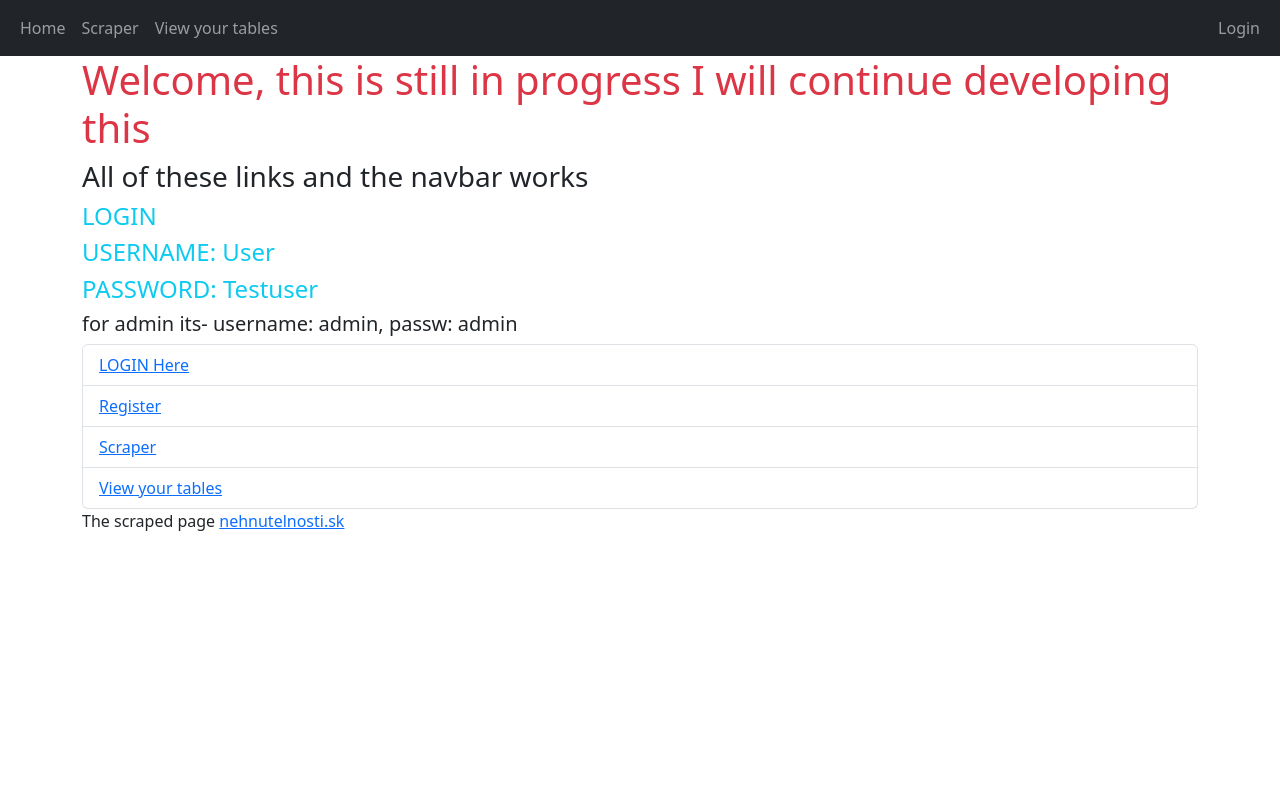
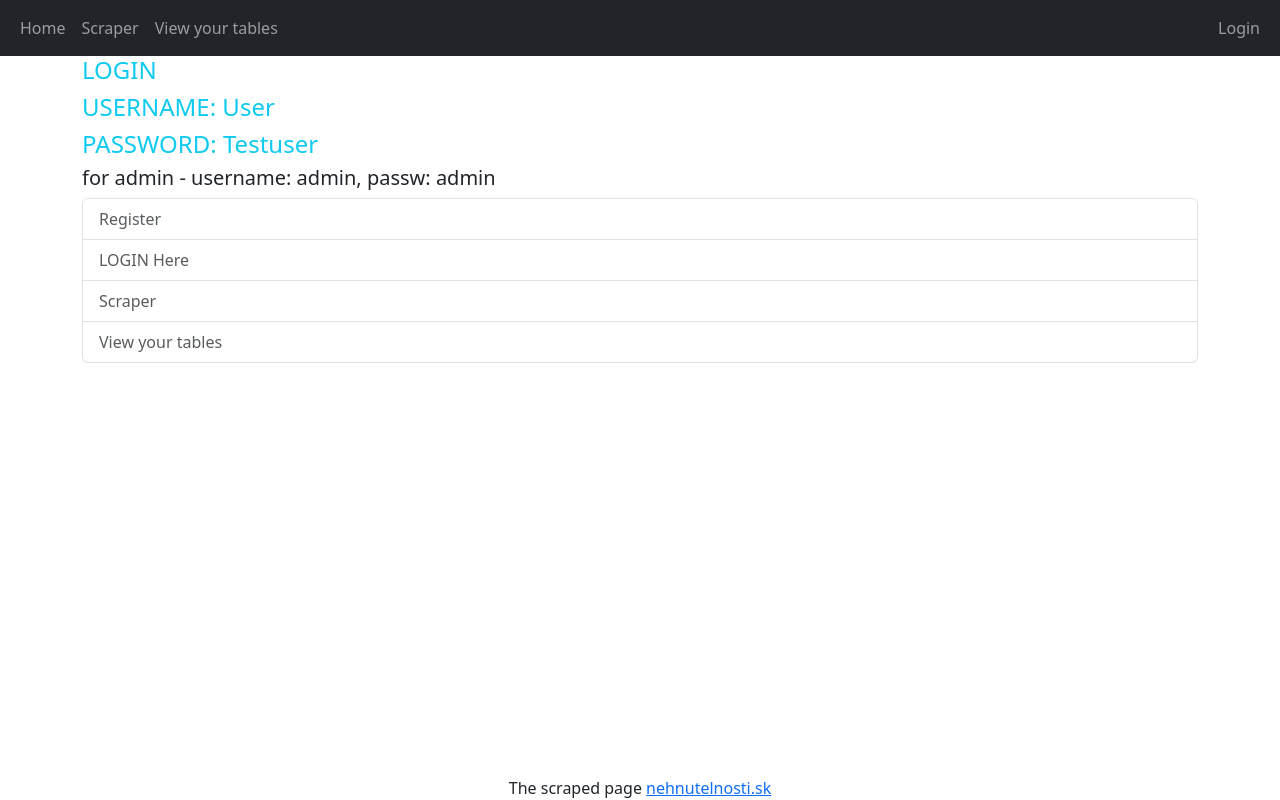
Before and after one commit to MrPotatorust/real_estate_scraper_website, a Django app: page / in a window 1280 px wide. Run offline with Django 5.2, Linux system fonts and the light colour scheme.

Commit message:
Changed html

```diff
--- a/website/scraper_integration/templates/scraper_integration/main_page.html
+++ b/website/scraper_integration/templates/scraper_integration/main_page.html
@@ -3,18 +3,18 @@
 
 {% block content %}
 
-<h1 class="text-danger">Welcome, this is still in progress I will continue developing this</h1>
-<h3>All of these links and the navbar works</h3>
 <h4 class="text-info">LOGIN</h4>
 <h4 class="text-info">USERNAME: User</h4>
 <h4 class="text-info">PASSWORD: Testuser</h4>
-<h5>for admin its- username: admin, passw: admin</h5>
+<h5>for admin - username: admin, passw: admin</h5>
 <ul class="list-group">
-    <li class="list-group-item list-group-item-action"><a href="/login">LOGIN Here</a></li>
-    <li class="list-group-item list-group-item-action"><a href="{% url 'scraper_integration:registration' %}">Register</a></li>
-    <li class="list-group-item list-group-item-action"><a href="{% url 'scraper_integration:scraper' %}">Scraper</a></li>
-    <li class="list-group-item list-group-item-action"><a href="{% url 'scraper_integration:view_tables' %}">View your tables</a></li>
+    <li class="list-group-item list-group-item-action"><a class="text-decoration-none text-muted" href="{% url 'scraper_integration:registration' %}">Register</a></li>
+    <li class="list-group-item list-group-item-action"><a class="text-decoration-none text-muted" href="/login">LOGIN Here</a></li>
+    <li class="list-group-item list-group-item-action"><a class="text-decoration-none text-muted" href="{% url 'scraper_integration:scraper' %}">Scraper</a></li>
+    <li class="list-group-item list-group-item-action"><a class="text-decoration-none text-muted" href="{% url 'scraper_integration:view_tables' %}">View your tables</a></li>
 </ul>
-<p>The scraped page <a href="https://nehnutelnosti.sk">nehnutelnosti.sk</a></p>
+<footer class="fixed-bottom text-center">
+    The scraped page <a href="https://nehnutelnosti.sk">nehnutelnosti.sk</a>
+</footer>
 
 {% endblock %}
--- a/website/scraper_integration/templates/scraper_integration/scraping.html
+++ b/website/scraper_integration/templates/scraper_integration/scraping.html
@@ -8,7 +8,6 @@
     <p class="text-info">Try entering a small city/village like: Krompachy, Prievidza the smaller the city the less you wait</p>
     <button type="submit" class="btn btn-success">Submit</button>
 </form>
-<h2 class="text-danger">Just Wait it is working otherwise it will throw a timeout error</h2>
-<p class="text-danger fw-bold">You will be redirected automatically when the data is scraped. I will try to improve this as time goes on.</p>
+<p class="text-danger">Just Wait it is working otherwise it will throw a timeout error</p>
 <p>The scraped page <a href="https://nehnutelnosti.sk">nehnutelnosti.sk</a> sometimes blocks your IP i think</p>
 {% endblock %}
```
